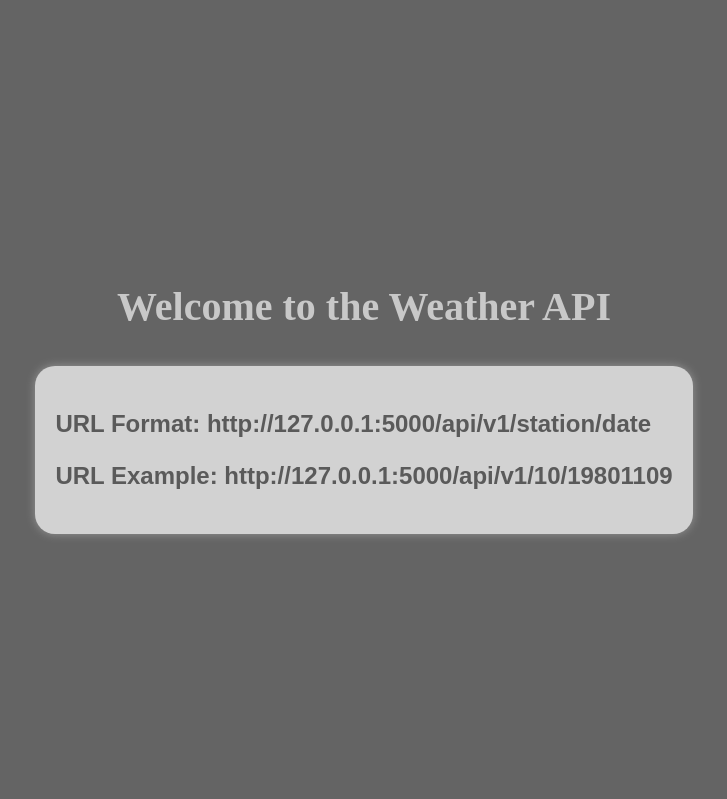
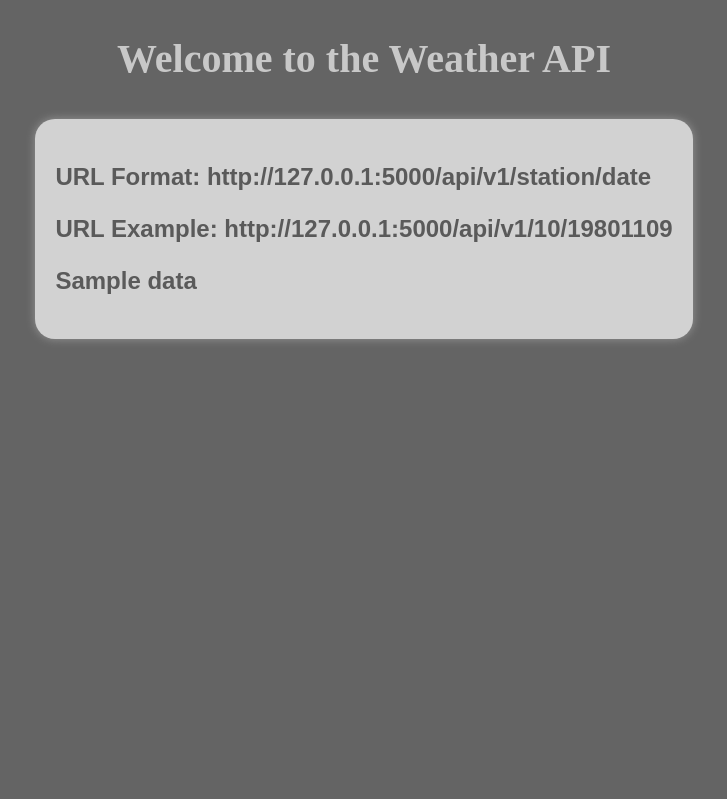
Before and after one commit to bigsparsh/weather-API, a Flask app: template templates/index.html in a window 1280 px wide. Shown: the whole page, without its empty margins (276-1003 px from the left). Run offline with Flask 3, Linux system fonts and the light colour scheme; the template is opened without the code that fills it: most values are stand-ins (such as "Sample title", 1, 10 or a date in 2020).

Commit message:
Added the station list

```diff
--- a/main.py
+++ b/main.py
@@ -3,11 +3,14 @@ import numpy as np
 import pandas as pd
 
 app = Flask(__name__)
+stations = pd.read_csv('data-small/stations.txt',
+                       skiprows=17)
+stations = stations[['STAID', 'STANAME                                 ']]
 
 
 @app.route("/")
 def home():
-    return render_template('index.html')
+    return render_template('index.html', data=stations.to_html())
 
 
 @app.route("/api/v1/<station>/<date>")
--- a/templates/index.html
+++ b/templates/index.html
@@ -9,8 +9,7 @@
             color: rgb(200, 200, 200);
 
             display: flex;
-            height: 100vh;
-            margin: 0;
+            margin-bottom: 50px;
             align-items: center;
             justify-content: center;
             flex-direction: column;
@@ -38,6 +37,7 @@
     <h2>
         <p> URL Format: http://127.0.0.1:5000/api/v1/station/date </p>
         <p> URL Example: http://127.0.0.1:5000/api/v1/10/19801109 </p>
+        <p>{{data|safe}}</p>
     </h2>
 </body>
 </html>
```
